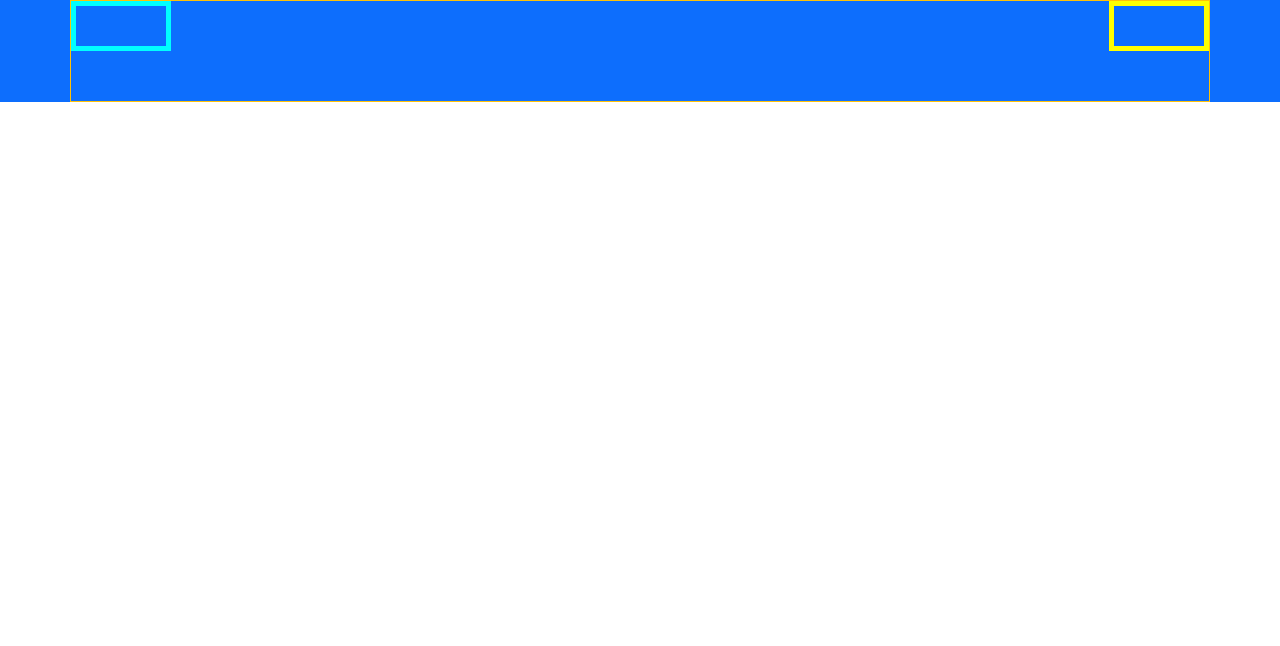
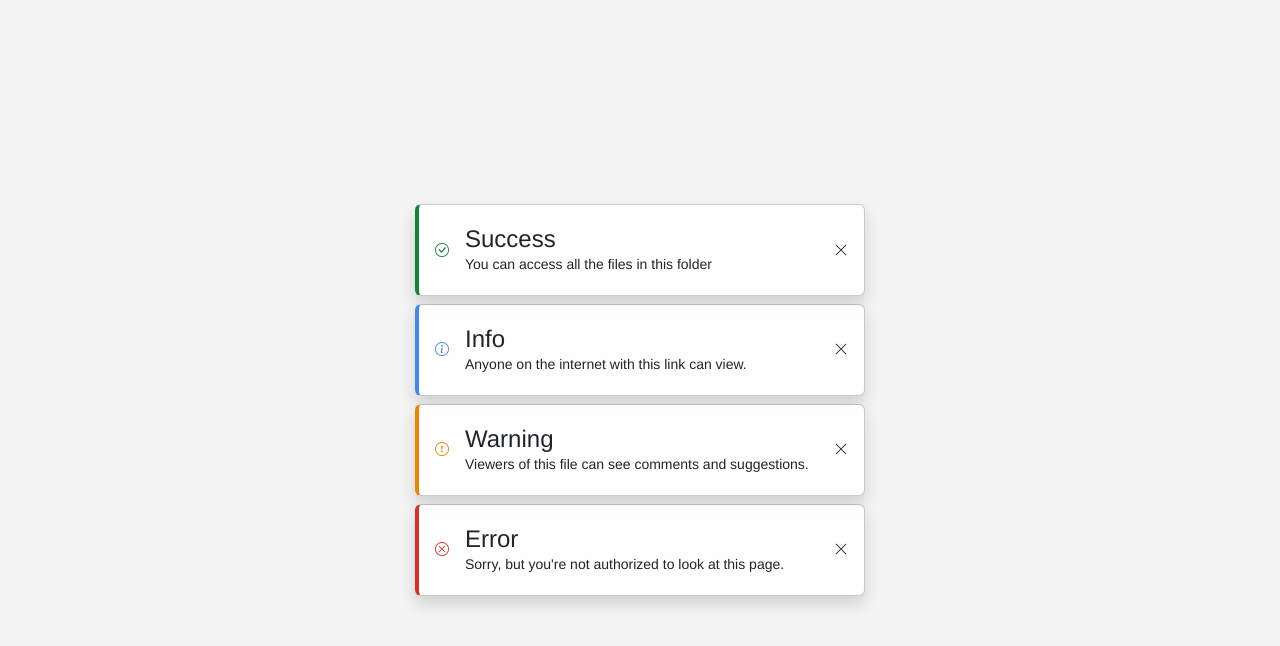
Before and after one commit to harryitc/html_css_web_vscode, a website: page index2.html in a window 1280 px wide. Drawn offline with nearby package versions, Linux system fonts and the light colour scheme.

Commit message:
practice...

```diff
--- /dev/null
+++ b/css-index2/style.css
@@ -0,0 +1,81 @@
+:root {
+  --color_success: #188038;
+  --color_info: #4285f4;
+  --color_warning: #ea8600;
+  --color_error: #d93025;
+}
+* {
+    margin: 0;
+    padding: 0;
+    box-sizing: border-box;
+}
+body {
+    height: 100vh;
+    display: flex;
+    flex-direction: column;
+    font-family: "Helvetica Neue";
+    background-color: #f4f4f5;
+  }
+
+  body > div {
+    margin: auto;
+  }
+/* .bg {
+  position: relative;
+  top: 70px;
+  left: 120px;
+  width: 100%;
+  background-color: #f5f5f5;
+} */
+.toast {
+  display: flex !important;
+  align-items: center;
+  min-width: 450px;
+  padding: 20px 0;
+}
+@media screen and (max-width:600px) {
+    .toast{
+        background-color: cyan;
+    }
+}
+/*căn lên xuống*/
+.toast + .toast{
+    margin-top:0.5rem;
+}
+.toast--success {
+  border-left: 4px solid var(--color_success);
+}
+.toast--info {
+  border-left: 4px solid var(--color_info);
+}
+.toast--warning {
+  border-left: 4px solid var(--color_warning);
+}
+.toast--error {
+  border-left: 4px solid var(--color_error);
+}
+
+.icon-status, .icon-close{
+    padding: 0 16px;
+}
+
+.toast--success .icon-status {
+  color: var(--color_success);
+}
+.toast--info .icon-status {
+  color: var(--color_info);
+}
+.toast--warning .icon-status {
+  color: var(--color_warning);
+}
+.toast--error .icon-status {
+  color: var(--color_error);
+}
+.toast h2{
+    margin:0;
+    font-size: 1.5rem;
+}
+.toast .notification{
+    flex-grow: 1;
+
+}
--- a/index2.html
+++ b/index2.html
@@ -4,42 +4,70 @@
     <meta charset="UTF-8" />
     <meta name="viewport" content="width=device-width, initial-scale=1.0" />
     <link rel="stylesheet" href="css/bootstrap.min.css" />
-    <link rel="stylesheet" href="my_style/my-style.css" />
+    <link rel="stylesheet" href="css-index2/style.css" />
     <link
       rel="stylesheet"
       href="https://cdn.jsdelivr.net/npm/bootstrap-icons@1.9.1/font/bootstrap-icons.css"
     />
-    <style>
-      .row{
-        width: 100%;
-        height: 100px;
-      }
-      .jk1{
-        width: 100px;
-        height: 50px;
-        border: 5px solid cyan;
-        top: 0;
-        left: 0;
-      }
-      .jk2{
-        width: 100px;
-        height: 50px;
-        border: 5px solid yellow;
-        top: 0;
-        right: 0;
-      }
-    </style>
-    <title>test</title>
+    <title>Message</title>
   </head>
   <body>
-    <footer class="bg-primary">
-      <div class="container position-relative border border-warning">
-        <div class="row">
-          <div class="jk1 position-absolute"></div>
-          <div class="jk2 position-absolute"></div>
+    <div>
+      <div class="toast toast--success">
+        <div class="icon-status">
+          <i class="bi bi-check-circle"></i>
+        </div>
+        <div class="notification">
+          <h2 class="title">Success</h2>
+          <div class="message">You can access all the files in this folder</div>
+        </div>
+        <div class="icon-close">
+          <i class="bi bi-x-lg"></i>
         </div>
       </div>
-    </footer>
+      <div class="toast toast--info">
+        <div class="icon-status">
+          <i class="bi bi-info-circle"></i>
+        </div>
+        <div class="notification">
+          <h2 class="title">Info</h2>
+          <div class="message">
+            Anyone on the internet with this link can view.
+          </div>
+        </div>
+        <div class="icon-close">
+          <i class="bi bi-x-lg"></i>
+        </div>
+      </div>
+      <div class="toast toast--warning">
+        <div class="icon-status">
+          <i class="bi bi-exclamation-circle"></i>
+        </div>
+        <div class="notification">
+          <h2 class="title">Warning</h2>
+          <div class="message">
+            Viewers of this file can see comments and suggestions.
+          </div>
+        </div>
+        <div class="icon-close">
+          <i class="bi bi-x-lg"></i>
+        </div>
+      </div>
+      <div class="toast toast--error">
+        <div class="icon-status">
+          <i class="bi bi-x-circle"></i>
+        </div>
+        <div class="notification">
+          <h2 class="title">Error</h2>
+          <div class="message">
+            Sorry, but you're not authorized to look at this page.
+          </div>
+        </div>
+        <div class="icon-close">
+          <i class="bi bi-x-lg"></i>
+        </div>
+      </div>
+    </div>
     <script src="js/bootstrap.min.js"></script>
   </body>
 </html>
```
